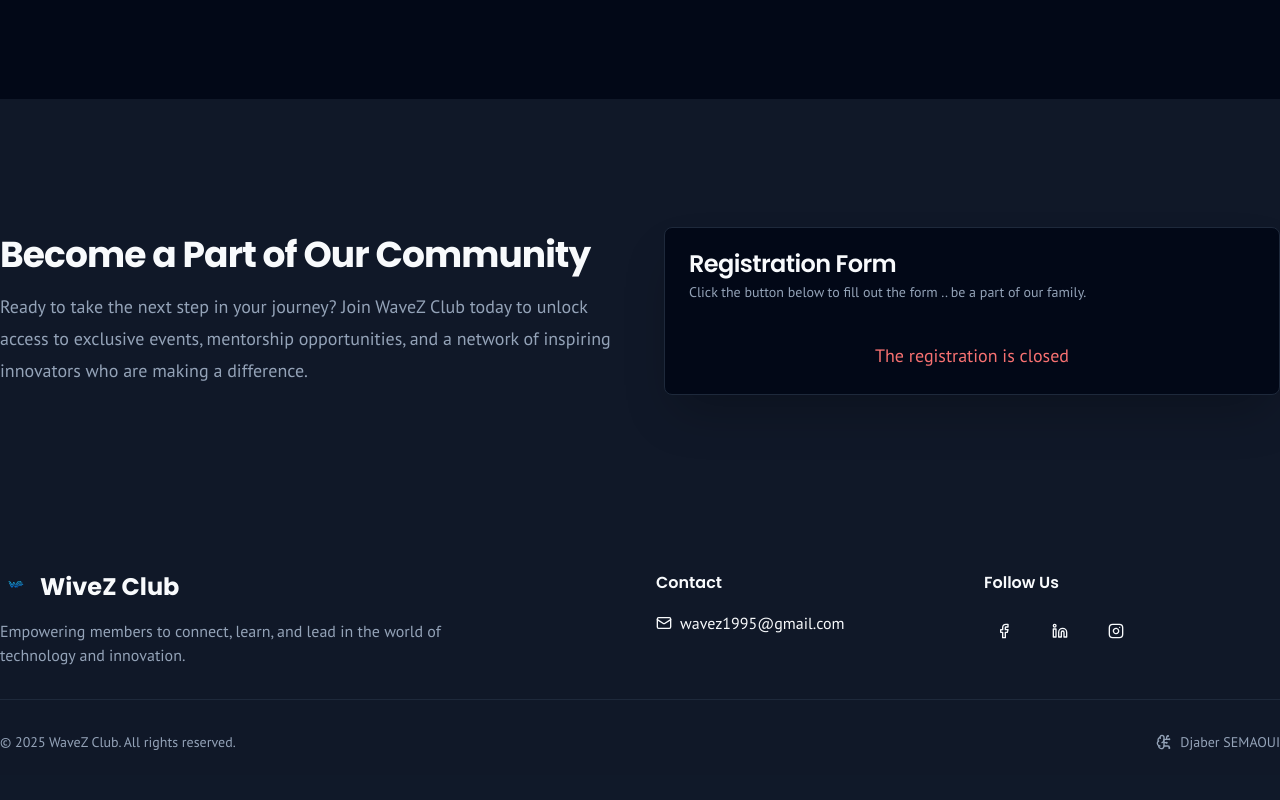
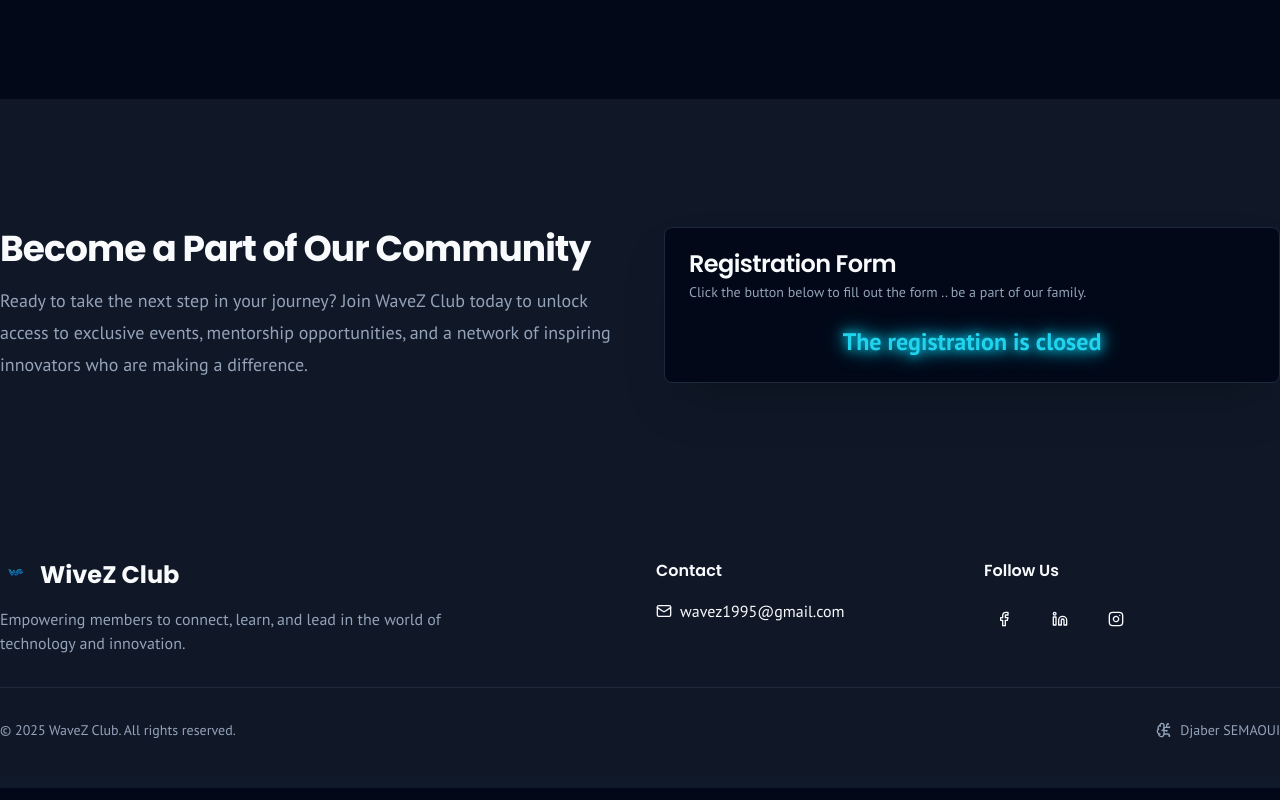
Before and after one commit to suy44/WaveZ, a Next.js app: page / in a window 1280 px wide. Shown: the part 4052-4852 px from the top of the page. Built offline with nearby package versions, Linux system fonts and the light colour scheme.

Commit message:
Update join-us.tsx

```diff
--- a/src/components/sections/join-us.tsx
+++ b/src/components/sections/join-us.tsx
@@ -37,7 +37,7 @@ export default function JoinUs() {
                 </Button>
 */}
                 <div style={{display:"flex" , justifyContent:"center"}}>
-                <p className="mt-4 text-lg text-red-400 text-shadow-lg w-fill"> The registration is closed</p>
+                <p className="text-2xl font-bold text-cyan-400 text-glow-cyan"> The registration is closed</p>
                 </div>
               </form>
             </CardContent>
```
